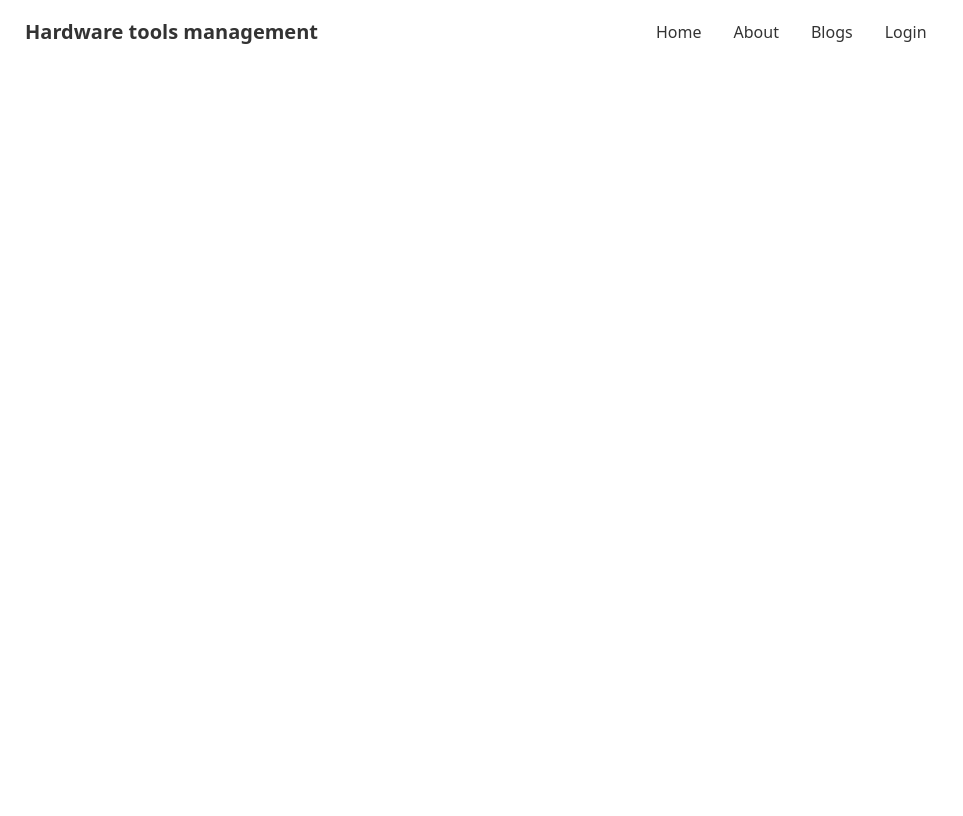
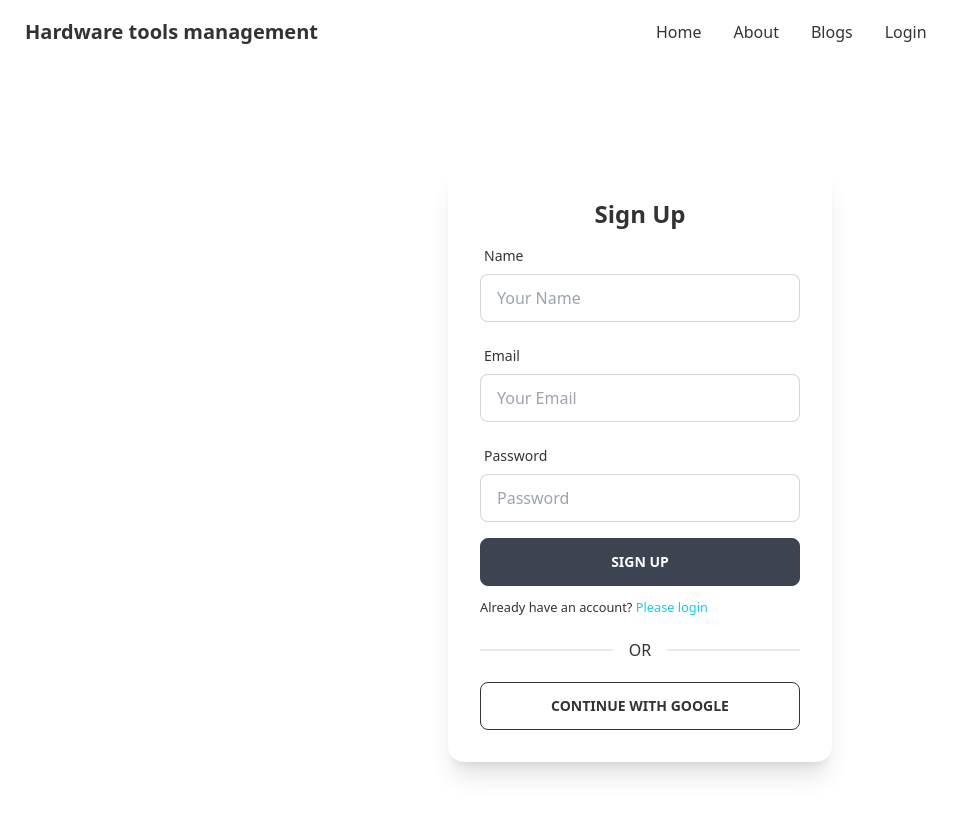
Before and after one commit to Ahsan-Gazi/Hardware-tools-manufacture-client, a React (Create React App) app: page /signup in a window 1280 px wide. Shown: the top 816 px of the page, without its empty margins (0-963 px from the left). Built offline with nearby package versions, Linux system fonts and the light colour scheme; no server answers.

Commit message:
added register page

```diff
--- a/src/App.js
+++ b/src/App.js
@@ -6,6 +6,7 @@
 import Dashboard from './Pages/Dashboard/Dashboard';
 import Home from './Pages/Home/Home';
 import Login from './Pages/Login/Login/Login';
+import Register from './Pages/Login/Register/Register';
 import RequireAuth from './Pages/Login/RequireAuth/RequireAuth';
 import Navbar from './Pages/Shared/Navbar';
 
@@ -19,6 +20,7 @@
        <Route path='/blogs' element={<Blogs></Blogs>}></Route>
        <Route path='dashboard' element={<RequireAuth><Dashboard></Dashboard></RequireAuth>}></Route>
        <Route path="/login" element={<Login/>} />
+       <Route path="signup" element={<Register />} />
      </Routes>
     </div>
   );
--- a/src/Pages/Login/Login/Login.js
+++ b/src/Pages/Login/Login/Login.js
@@ -1,10 +1,10 @@
 
 import React, { useEffect } from 'react';
 import { useSignInWithEmailAndPassword, useSignInWithGoogle } from 'react-firebase-hooks/auth';
-// import auth from '../../firebase.init';
+
 import auth from '../../../firebase.init';
 import { useForm } from "react-hook-form";
-// import Loading from '../Shared/Loading';
+
 import Loading from '../../Shared/Loading';
 import { Link, useNavigate, useLocation } from 'react-router-dom';
 // import useToken from '../../hooks/useToken';
--- a/src/Pages/Login/Register/Register.js
+++ b/src/Pages/Login/Register/Register.js
@@ -0,0 +1,139 @@
+
+
+import React from 'react';
+import { useCreateUserWithEmailAndPassword, useSignInWithGoogle, useUpdateProfile } from 'react-firebase-hooks/auth';
+
+import auth from '../../../firebase.init';
+import { useForm } from "react-hook-form";
+
+import Loading from '../../Shared/Loading';
+import { Link, useNavigate } from 'react-router-dom';
+// import useToken from '../../hooks/useToken';
+
+const Register = () => {
+    const [signInWithGoogle, gUser, gLoading, gError] = useSignInWithGoogle(auth);
+    const { register, formState: { errors }, handleSubmit } = useForm();
+    const [
+        createUserWithEmailAndPassword,
+        user,
+        loading,
+        error,
+    ] = useCreateUserWithEmailAndPassword(auth);
+
+    const [updateProfile, updating, updateError] = useUpdateProfile(auth);
+
+    // const [token]  = useToken(user || gUser);
+
+    const navigate = useNavigate();
+
+    let signInError;
+
+    if (loading || gLoading || updating) {
+        return <Loading></Loading>
+    }
+
+    if (error || gError || updateError) {
+        signInError = <p className='text-red-500'><small>{error?.message || gError?.message || updateError?.message}</small></p>
+    }
+
+    // if (token) {
+    //     navigate('/appointment');
+    // }
+
+    const onSubmit = async data => {
+        await createUserWithEmailAndPassword(data.email, data.password);
+        await updateProfile({ displayName: data.name });
+        console.log('update done');
+    }
+    return (
+        <div className='flex h-screen justify-center items-center'>
+            <div className="card w-96 bg-base-100 shadow-xl">
+                <div className="card-body">
+                    <h2 className="text-center text-2xl font-bold">Sign Up</h2>
+                    <form onSubmit={handleSubmit(onSubmit)}>
+
+                        <div className="form-control w-full max-w-xs">
+                            <label className="label">
+                                <span className="label-text">Name</span>
+                            </label>
+                            <input
+                                type="text"
+                                placeholder="Your Name"
+                                className="input input-bordered w-full max-w-xs"
+                                {...register("name", {
+                                    required: {
+                                        value: true,
+                                        message: 'Name is Required'
+                                    }
+                                })}
+                            />
+                            <label className="label">
+                                {errors.name?.type === 'required' && <span className="label-text-alt text-red-500">{errors.name.message}</span>}
+                            </label>
+                        </div>
+
+                        <div className="form-control w-full max-w-xs">
+                            <label className="label">
+                                <span className="label-text">Email</span>
+                            </label>
+                            <input
+                                type="email"
+                                placeholder="Your Email"
+                                className="input input-bordered w-full max-w-xs"
+                                {...register("email", {
+                                    required: {
+                                        value: true,
+                                        message: 'Email is Required'
+                                    },
+                                    pattern: {
+                                        value: /[a-z0-9]+@[a-z]+\.[a-z]{2,3}/,
+                                        message: 'Provide a valid Email'
+                                    }
+                                })}
+                            />
+                            <label className="label">
+                                {errors.email?.type === 'required' && <span className="label-text-alt text-red-500">{errors.email.message}</span>}
+                                {errors.email?.type === 'pattern' && <span className="label-text-alt text-red-500">{errors.email.message}</span>}
+                            </label>
+                        </div>
+                        <div className="form-control w-full max-w-xs">
+                            <label className="label">
+                                <span className="label-text">Password</span>
+                            </label>
+                            <input
+                                type="password"
+                                placeholder="Password"
+                                className="input input-bordered w-full max-w-xs"
+                                {...register("password", {
+                                    required: {
+                                        value: true,
+                                        message: 'Password is Required'
+                                    },
+                                    minLength: {
+                                        value: 6,
+                                        message: 'Must be 6 characters or longer'
+                                    }
+                                })}
+                            />
+                            <label className="label">
+                                {errors.password?.type === 'required' && <span className="label-text-alt text-red-500">{errors.password.message}</span>}
+                                {errors.password?.type === 'minLength' && <span className="label-text-alt text-red-500">{errors.password.message}</span>}
+                            </label>
+                        </div>
+
+                        {signInError}
+                        <input className='btn w-full max-w-xs text-white' type="submit" value="Sign Up" />
+                    </form>
+                    <p><small>Already have an account? <Link className='text-primary' to="/login">Please login</Link></small></p>
+                    <div className="divider">OR</div>
+                    <button
+                        onClick={() => signInWithGoogle()}
+                        className="btn btn-outline"
+                    >Continue with Google</button>
+                </div>
+            </div>
+        </div >
+    );
+};
+
+export default Register;
```
